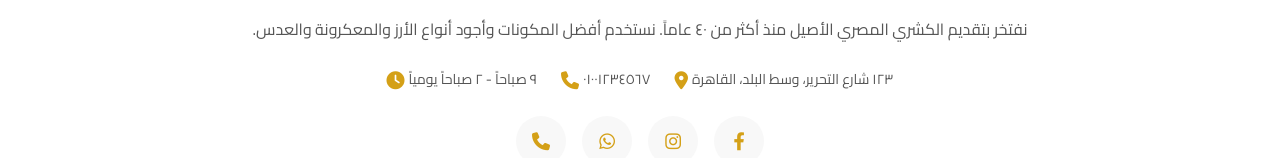
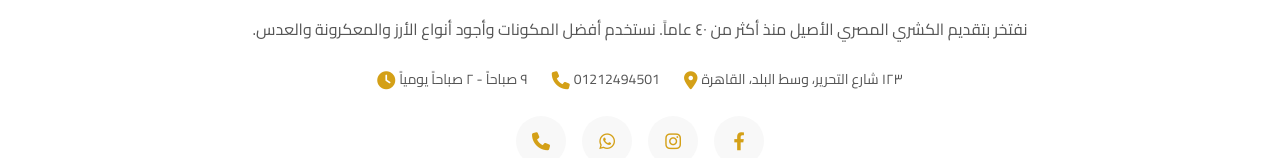
Before and after one commit to P-A-A/mune, a plain HTML site: page index.html in a window 1280 px wide. Shown: the part 4605-4763 px from the top of the page. Drawn offline with Linux system fonts and the light colour scheme.

Commit message:
Update index.html

```diff
--- a/index.html
+++ b/index.html
@@ -49,7 +49,7 @@
                 </div>
                 <div class="contact-item">
                     <i class="fas fa-phone"></i>
-                    <span>٠١٠٠١٢٣٤٥٦٧</span>
+                    <span>01212494501</span>
                 </div>
                 <div class="contact-item">
                     <i class="fas fa-clock"></i>
```
